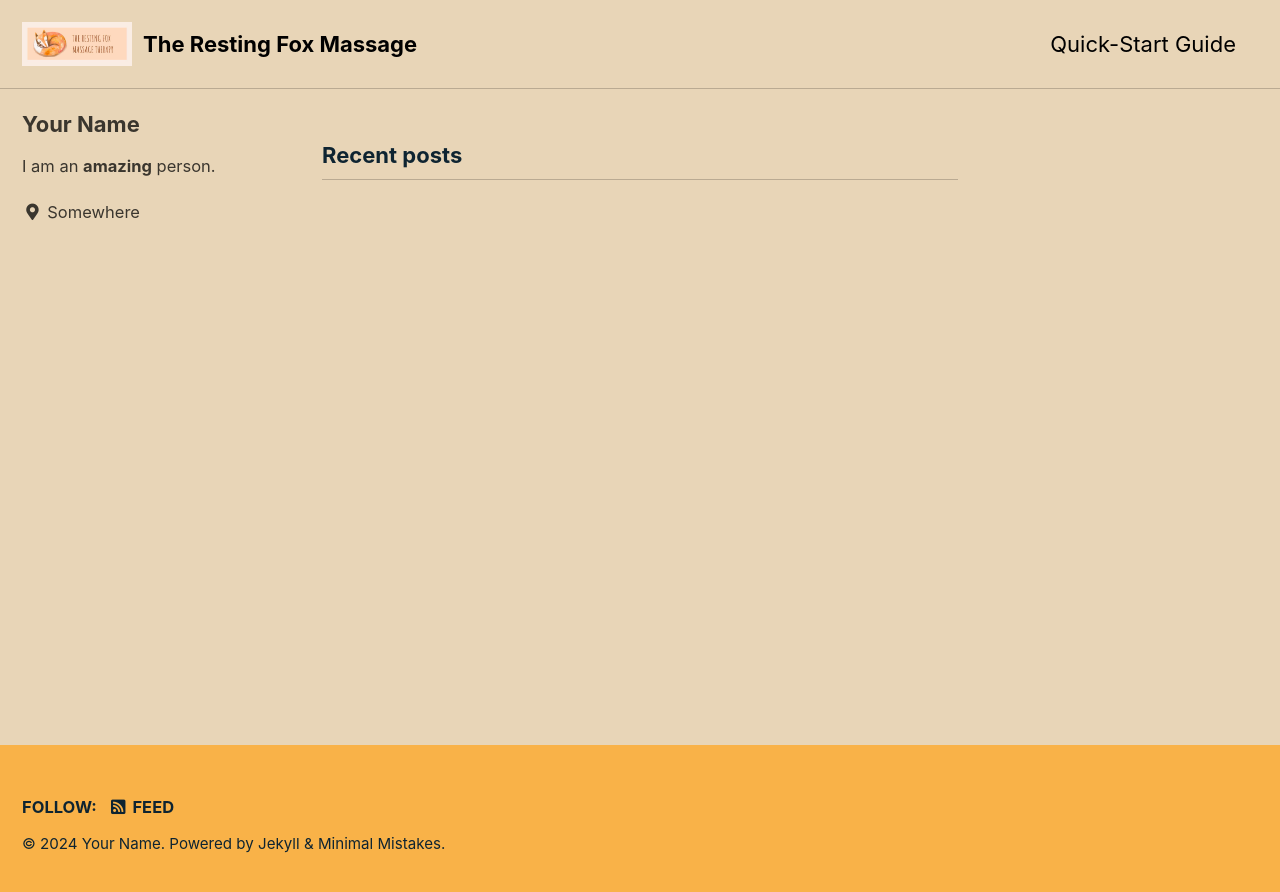
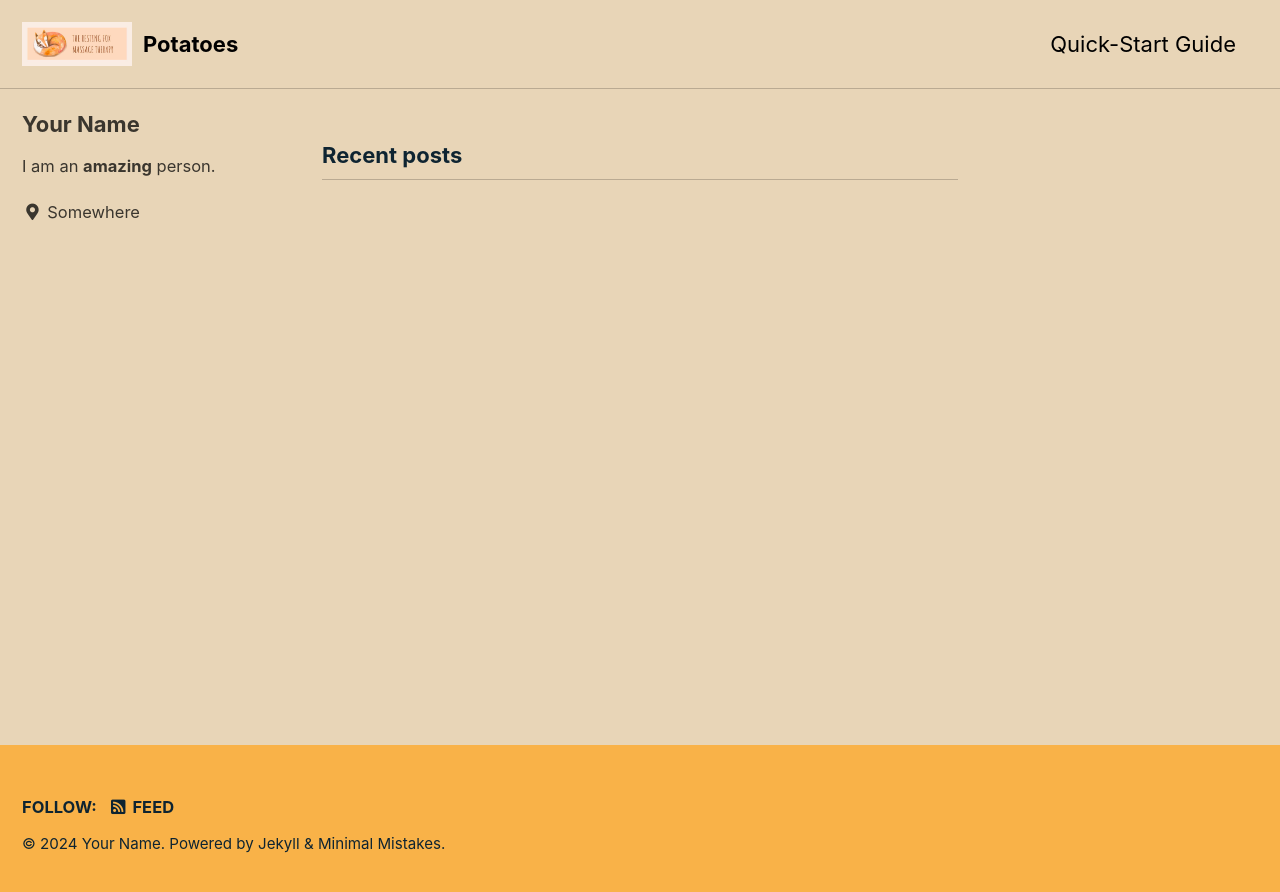
Before and after one commit to therestingfox/potato, a Jekyll site: the page built from index.html, in a window 1280 px wide. Shown: the top 892 px of the page. Built offline with Jekyll 4.4.1, drawn with Linux system fonts in a browser that asks for light colours; cached includes are drawn as plain includes; the list of posts is cut into pages by our own code.

Commit message:
Update _config.yml

```diff
--- a/_config.yml
+++ b/_config.yml
@@ -17,6 +17,7 @@ minimal_mistakes_skin    : "sunrise" # "air", "aqua", "contrast", "dark", "dirt"
 # Site Settings
 locale                   : "en-US"
 title                    : "The Resting Fox Massage"
+title                    : "Potatoes"
 title_separator          : "-"
 subtitle                 : # site tagline that appears below site title in masthead
 name                     : "Your Name"
```
